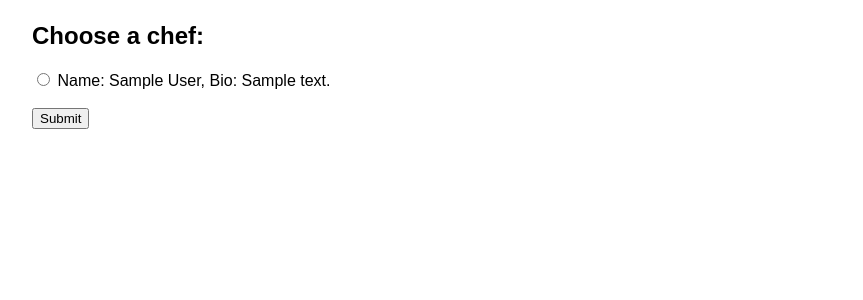
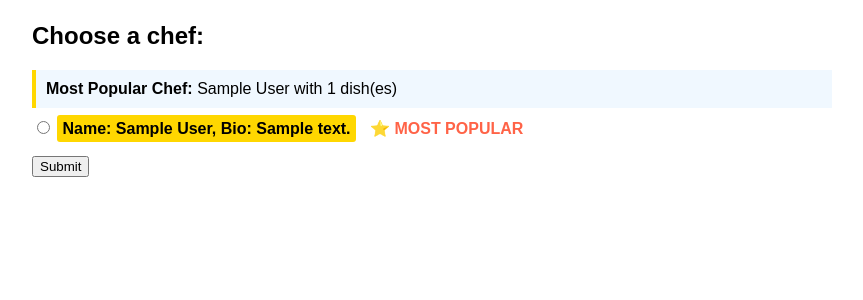
Before and after one commit to srggaming/vp-lab1-b, a Spring app: template src/main/resources/templates/listChefs.html in a window 1280 px wide. Shown: the part 58-358 px from the top of the page, without its empty margins (208-1071 px from the left). Run offline with Thymeleaf, Linux system fonts and the light colour scheme; the template is opened without the code that fills it: most values are stand-ins (such as "Sample title", 1, 10 or a date in 2020); data that the repository does not hold is empty; some of the project's set-up classes (security, data sources, template engines, error pages and the like) are left out, and stand-ins take their place.

Commit message:
Fix null dish bug and add most popular chef feature
- Add null check in ChefServiceImpl.addDishToChef() to prevent NullPointerException
- Implement findMostPopularChef() method to find chef with most dishes
- Update ChefListServlet to pass most popular chef to template
- Display most popular chef with highlighting and badge in listChefs.html

```diff
--- a/src/main/java/mk/ukim/finki/wp/lab/service/ChefService.java
+++ b/src/main/java/mk/ukim/finki/wp/lab/service/ChefService.java
@@ -3,9 +3,11 @@ package mk.ukim.finki.wp.lab.service;
 import mk.ukim.finki.wp.lab.model.Chef;
 
 import java.util.List;
+import java.util.Optional;
 
 public interface ChefService {
     List<Chef> listChefs();
     Chef findById(Long id);
     Chef addDishToChef(Long chefId, String dishId);
+    Optional<Chef> findMostPopularChef();
 }
--- a/src/main/java/mk/ukim/finki/wp/lab/web/ChefListServlet.java
+++ b/src/main/java/mk/ukim/finki/wp/lab/web/ChefListServlet.java
@@ -31,6 +31,7 @@ public class ChefListServlet extends HttpServlet {
     protected void doGet(HttpServletRequest req, HttpServletResponse resp)
             throws ServletException, IOException {
         List<Chef> chefs = this.chefService.listChefs();
+        Chef mostPopularChef = this.chefService.findMostPopularChef().orElse(null);
         resp.setContentType("text/html; charset=UTF-8");
 
         IWebExchange webExchange = JakartaServletWebApplication
@@ -38,6 +39,7 @@ public class ChefListServlet extends HttpServlet {
                 .buildExchange(req, resp);
         WebContext context = new WebContext(webExchange);
         context.setVariable("chefs", chefs);
+        context.setVariable("mostPopularChef", mostPopularChef);
 
         templateEngine.process("listChefs", context, resp.getWriter());
     }
--- a/src/main/resources/templates/listChefs.html
+++ b/src/main/resources/templates/listChefs.html
@@ -12,6 +12,17 @@
         h1 {
             color: #333;
         }
+        .most-popular {
+            background-color: #ffd700;
+            padding: 5px;
+            border-radius: 3px;
+            font-weight: bold;
+        }
+        .popular-badge {
+            color: #ff6347;
+            font-weight: bold;
+            margin-left: 10px;
+        }
     </style>
 </head>
 <body>
@@ -20,10 +31,16 @@
     </header>
     <main>
         <h2>Choose a chef:</h2>
+        <div th:if="${mostPopularChef != null}" style="margin-bottom: 10px; padding: 10px; background-color: #f0f8ff; border-left: 4px solid #ffd700;">
+            <strong>Most Popular Chef:</strong>
+            <span th:text="${mostPopularChef.firstName} + ' ' + ${mostPopularChef.lastName} + ' with ' + ${mostPopularChef.dishes.size()} + ' dish(es)'"></span>
+        </div>
         <form action="/dish" method="POST">
             <div th:each="chef : ${chefs}">
                 <input type="radio" name="chefId" th:value="${chef.id}">
-                <span th:text="'Name: ' + ${chef.firstName} + ' ' + ${chef.lastName} + ', Bio: ' + ${chef.bio}"></span>
+                <span th:text="'Name: ' + ${chef.firstName} + ' ' + ${chef.lastName} + ', Bio: ' + ${chef.bio}"
+                      th:classappend="${mostPopularChef != null and chef.id == mostPopularChef.id} ? 'most-popular' : ''"></span>
+                <span th:if="${mostPopularChef != null and chef.id == mostPopularChef.id}" class="popular-badge">⭐ MOST POPULAR</span>
                 <br/>
             </div>
             <br/>
```
Also changed, not shown: src/main/java/mk/ukim/finki/wp/lab/service/impl/ChefServiceImpl.java (+11 -0 lines).
